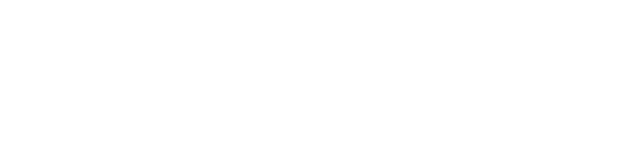
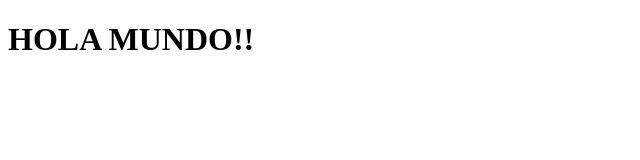
Before and after one commit to pogatica/Appweb, a plain HTML site: page index.html in a window 1280 px wide. Shown: the whole page, without its empty margins (0-640 px from the left). Drawn offline with Linux system fonts and the light colour scheme.

Commit message:
Update Index
Hola Mundo

```diff
--- a/index.html
+++ b/index.html
@@ -8,5 +8,7 @@
 </head>
 <body>
 
+    <h1>HOLA MUNDO!!</h1>
+
 </body>
 </html>
```
